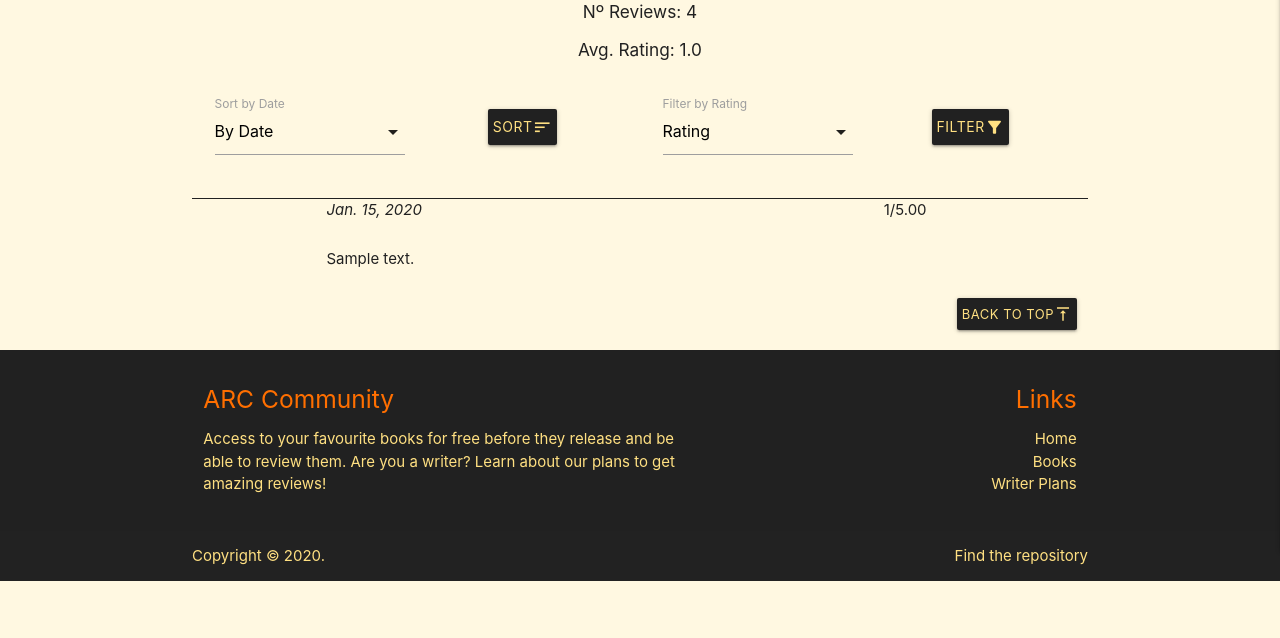
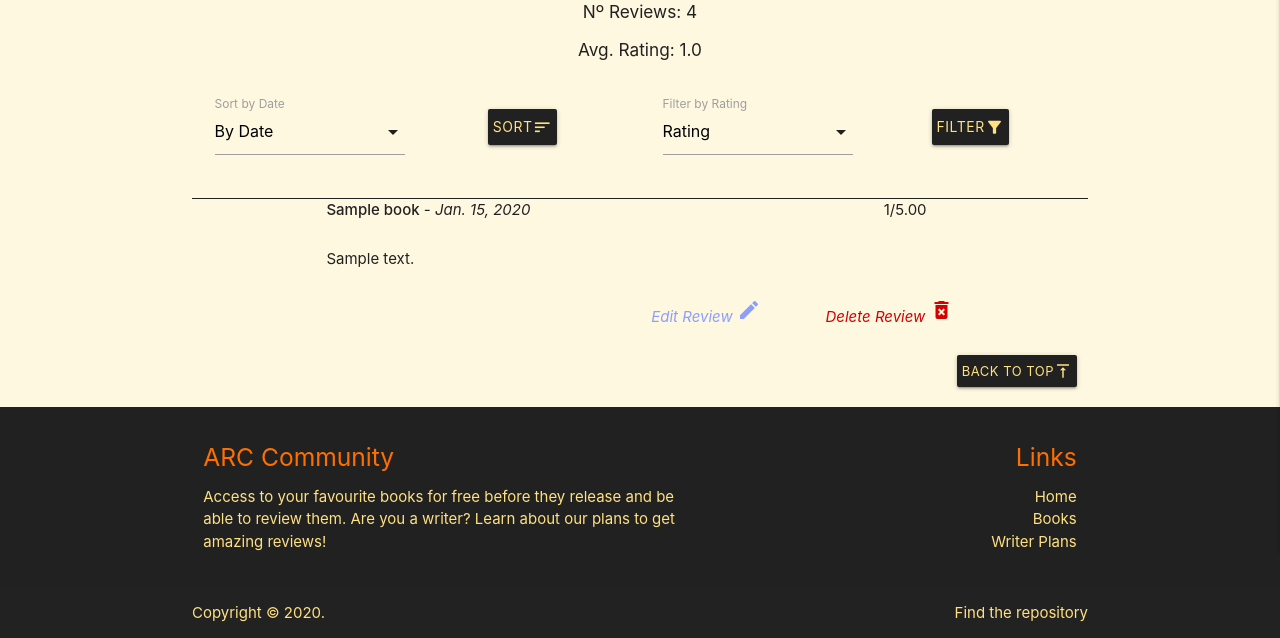
Before and after one commit to CruzZFire/ARC_Django_MS4, a Django app: a page that uses reviews/templates/reviews/user_reviews.html in a window 1280 px wide. Shown: the part 309-947 px from the top of the page. Before the commit the page ends 890 px from the top, so only its background shows below. Run offline with Django 3.2, Linux system fonts and the light colour scheme; a user stored in the database is signed in; tables that the repository leaves empty hold one stand-in row (values such as "Sample post"); parts of the project's set-up code (start-up, migrations or seed data) failed here and were passed over; some libraries are stand-ins or nearby versions.

Commit message:
Wired delete review function in different views, tested

```diff
--- a/books/views.py
+++ b/books/views.py
@@ -61,6 +61,8 @@ def book_detail(request, book_id):
             form.instance.user = request.user
             form.instance.book = book
             form.save()
+            messages.success(request, 'Review Submitted')
+            form = ReviewForm(None)
 
     context = {
         "book": book,
--- a/reviews/templates/reviews/user_reviews.html
+++ b/reviews/templates/reviews/user_reviews.html
@@ -70,11 +70,23 @@
     <div class="row container">
         <div class="col s12">
             <div class="row mb-0">
-                <span class="left"><em>{{ review.datestamp }}</em></span>
+                <strong>{{ review.book.title }}</strong> - <em>{{ review.datestamp }}</em>
                 <span class="pr-3 right">{{ review.rating }}/5.00</span>
             </div>
             <div class="row mt-3 mb-0">
-                <span class="text">{{ review.review_text }}</span>
+                <div class="text">{{ review.review_text }}</div>
+                <div class="row mb-0">
+                    <div class="col s6 offset-s6 mt-3">
+                        <a class="indigo-text text-accent-1" href="">
+                            <em  class="hide-on-small-only">Edit Review</em>
+                            <i class="material-icons rigth">edit</i>
+                        </a>
+                        <a class="red-text text-accent-4 right" href="{% url 'delete_review' review.review_id %}">
+                            <em  class="hide-on-small-only">Delete Review</em>
+                            <i class="material-icons rigth">delete_forever</i>
+                        </a>
+                    </div>
+                </div>
             </div>
         </div>
     </div>
--- a/reviews/views.py
+++ b/reviews/views.py
@@ -11,13 +11,20 @@ from profiles.models import UserProfile
 @login_required
 def book_reviews(request, book_id):
     """" A view for all the reviews of a book """
-    books = Book.objects.get(book_id=book_id)
+    book = Book.objects.get(book_id=book_id)
     book_reviews_found = Review.objects.filter(
                          book_id=book_id).order_by('-review_id')
     form = ReviewForm(request.POST or None)
+    if request.method == 'POST':
+        if form.is_valid():
+            form.instance.user = request.user
+            form.instance.book = book
+            form.save()
+            messages.success(request, 'Review Submitted')
+            form = ReviewForm(None)
 
     context = {
-        "book": books,
+        "book": book,
         "book_reviews_found": book_reviews_found,
         "form": form,
     }
@@ -46,11 +53,11 @@ def edit_review(request, review_id):
     """ Delete a review from the page """
     review_found = get_object_or_404(Review, pk=review_id)
     if not request.user.username == review_found.user.username:
-        messages.error(request, 'Sorry, only the reviewer can do that.')
-        return redirect(reverse('home'))
+        messages.error(request, 'Sorry, only the reviewer can do that')
+        return redirect(reverse('profile'))
 
     review_found.delete()
-    messages.success(request, 'Review deleted!')
+    messages.success(request, 'Review Edited and Published')
     return redirect(reverse('home'))
 
 
@@ -58,10 +65,11 @@ def edit_review(request, review_id):
 def delete_review(request, review_id):
     """ Delete a review from the page """
     review_found = get_object_or_404(Review, pk=review_id)
+    reverse_name = review_found.user.username
     if not request.user.username == review_found.user.username:
-        messages.error(request, 'Sorry, only the reviewer can do that.')
-        return redirect(reverse('home'))
+        messages.error(request, 'Sorry, just the reviewer delete the review')
+        return redirect(reverse('profile'))
 
     review_found.delete()
-    messages.success(request, 'Review deleted!')
-    return redirect(reverse('home'))
+    messages.success(request, 'Review Deleted Succesfully!')
+    return redirect(reverse('profile'))
```
